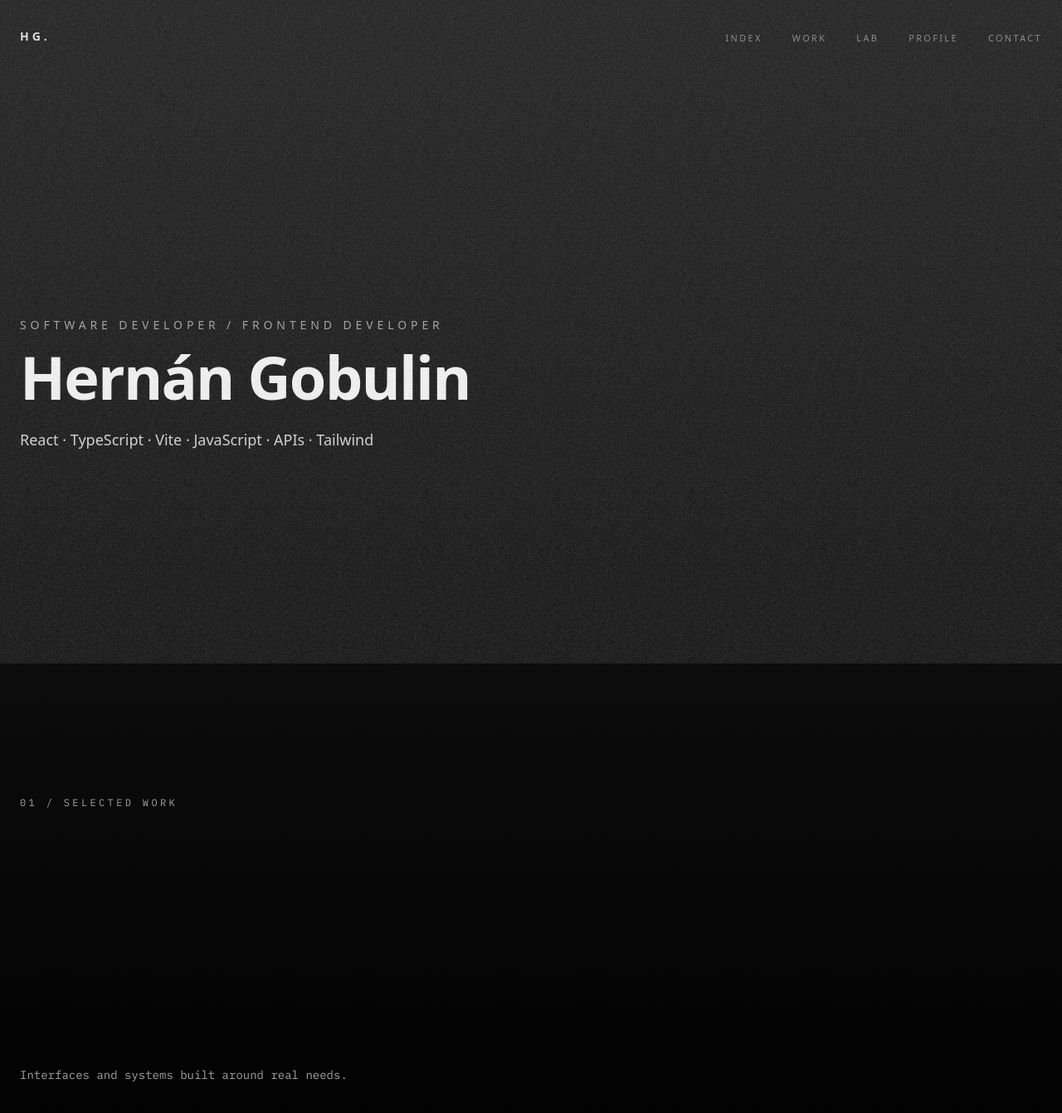
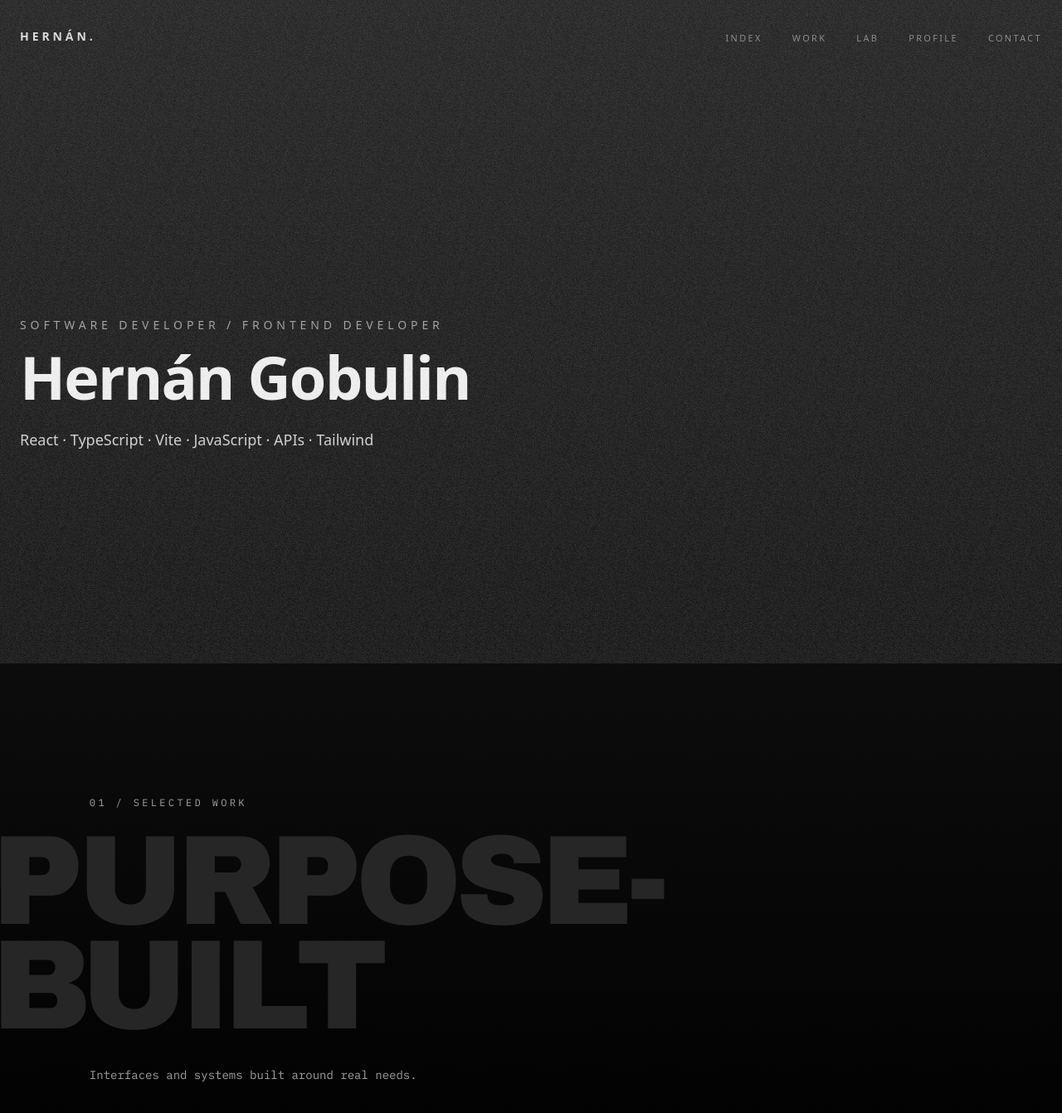
Before and after one commit to hernan-go/portfolio-hernan, a React (Vite) app: page / in a window 1280 px wide. Shown: the top 1342 px of the page at 83% size. Built offline with nearby package versions, Linux system fonts and the light colour scheme.

Commit message:
style: refine header identity and work alignment

```diff
--- a/src/components/Header.tsx
+++ b/src/components/Header.tsx
@@ -17,7 +17,7 @@ export function Header () {
         aria-label="Go to homepage"
         className="text-xs font-semibold uppercase tracking-[0.28em] text-neutral-100/90 transition-colors duration-300 hover:text-neutral-100 md:text-sm"
         >
-          HG.
+          HERNÁN.
         </a>
 
         <nav aria-label="Primary navigation">
--- a/src/sections/Work.tsx
+++ b/src/sections/Work.tsx
@@ -1,24 +1,24 @@
-import { Container } from "../components/Container";
+
 
 export function Work() {
   return (
     <section id="work" className="relative py-32 md:py-40">
-      <Container>
-        <p className="mb-6 font-['IBM_Plex_Mono'] text-xs uppercase tracking-[0.28em] text-neutral-400">
+
+        <p className="mb-6 pl-[calc(clamp(2.25rem,6.8vw,6.25rem)+1.3rem)] font-['IBM_Plex_Mono'] text-xs uppercase tracking-[0.28em] text-neutral-400">
           01 / Selected Work
         </p>
-      </Container>
+
 
         <h2 className="-ml-[0.065em] font-['Archivo_Black'] text-[clamp(3rem,12vw,11rem)]  uppercase leading-[0.82] tracking-[-0.05em] text-neutral-800">
           <span className="block">Purpose-</span>
           <span className="block">Built</span>
         </h2>
 
-      <Container>
-        <p className="mt-8 max-w-xl font-['IBM_Plex_Mono'] text-sm leading-6 text-neutral-400">
+
+        <p className="mt-8 max-w-xl pl-[calc(clamp(2.25rem,6.8vw,6.25rem)+1.3rem)] font-['IBM_Plex_Mono'] text-sm leading-6 text-neutral-400">
           Interfaces and systems built around real needs.
         </p>
-      </Container>
+
     </section>
   );
 }
```
